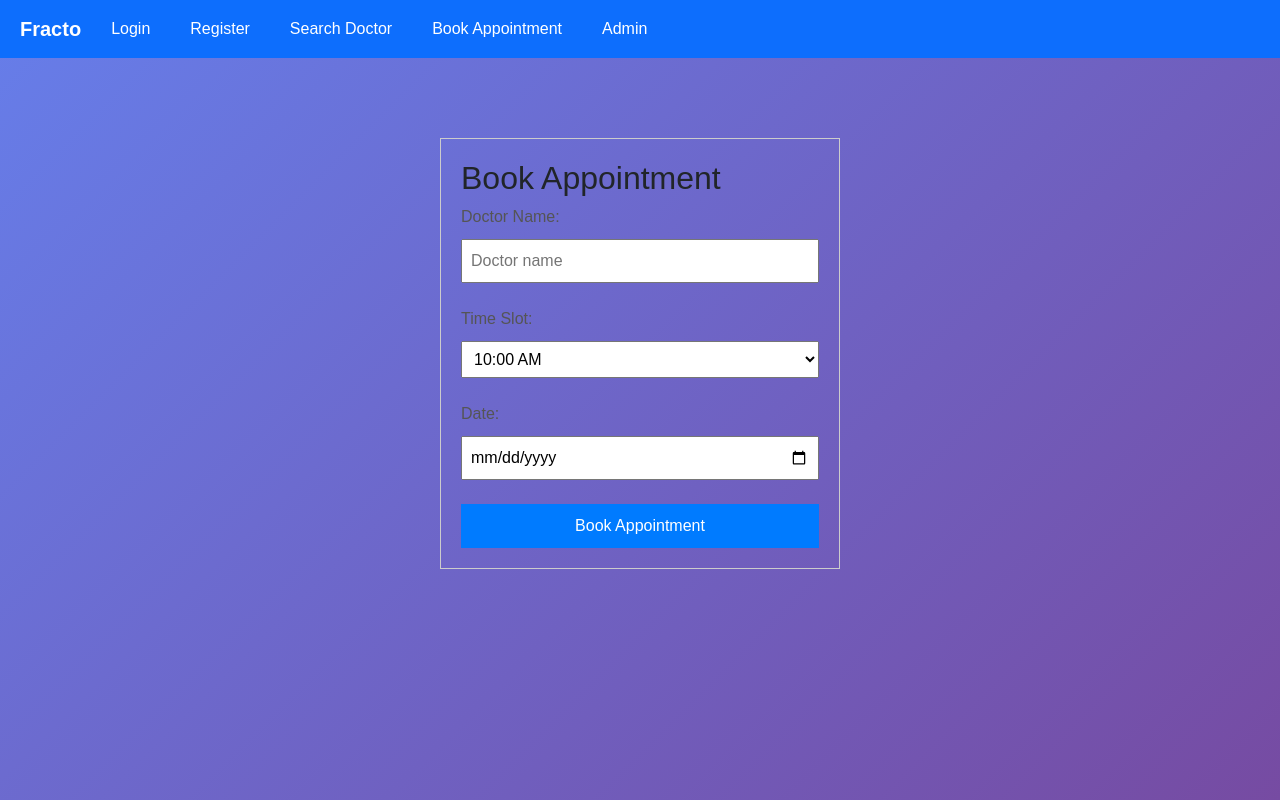
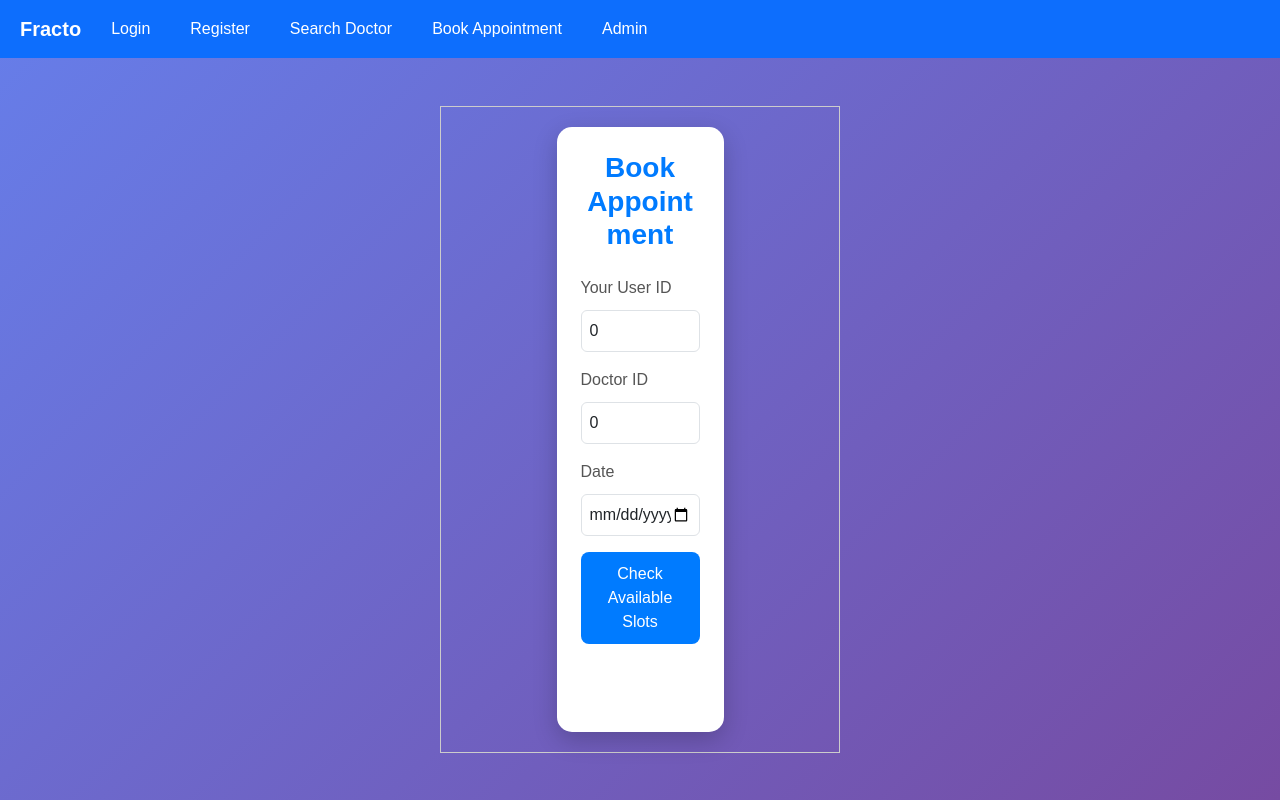
Before and after one commit to Mansi-Aditya/Fracto, an Angular app in the folder fracto-frontend/: page /book in a window 1280 px wide. Built offline with nearby package versions, Linux system fonts and the light colour scheme.

Commit message:
add book appointment feature sprint 2

```diff
--- a/fracto-frontend/src/app/pages/book-appointment/book-appointment.component.html
+++ b/fracto-frontend/src/app/pages/book-appointment/book-appointment.component.html
@@ -1,25 +1,46 @@
-<div class="container">
-  <h2>Book Appointment</h2>
+<div class="container mt-5">
+  <div class="row justify-content-center">
+    <div class="col-md-6">
+      <div class="card p-4">
+        <h3 class="text-center mb-4">Book Appointment</h3>
 
-  <label>Doctor Name:</label>
-  <input type="text" placeholder="Doctor name" />
+        <div class="mb-3">
+          <label>Your User ID</label>
+          <input type="number" class="form-control" [(ngModel)]="userId" placeholder="Enter your user id" />
+        </div>
 
-  <br><br>
+        <div class="mb-3">
+          <label>Doctor ID</label>
+          <input type="number" class="form-control" [(ngModel)]="doctorId" placeholder="Enter doctor id" />
+        </div>
 
-  <label>Time Slot:</label>
-  <select>
-    <option>10:00 AM</option>
-    <option>11:00 AM</option>
-    <option>02:00 PM</option>
-    <option>04:00 PM</option>
-  </select>
+        <div class="mb-3">
+          <label>Date</label>
+          <input type="date" class="form-control" [(ngModel)]="appointmentDate" />
+        </div>
 
-  <br><br>
+        <button class="btn btn-secondary w-100 mb-3" (click)="getSlots()">
+          Check Available Slots
+        </button>
 
-  <label>Date:</label>
-  <input type="date" />
+        @if (availableSlots().length > 0) {
+          <div class="mb-3">
+            <label>Select Time Slot</label>
+            <select class="form-control" [(ngModel)]="timeSlot">
+              <option value="">-- Select a slot --</option>
+              @for (slot of availableSlots(); track slot) {
+                <option [value]="slot">{{slot}}</option>
+              }
+            </select>
+          </div>
+          <button class="btn btn-primary w-100" (click)="bookAppointment()">
+            Book Appointment
+          </button>
+        }
 
-  <br><br>
-
-  <button>Book Appointment</button>
+        <p style="color:red" class="mt-2">{{errorMessage()}}</p>
+        <p style="color:green" class="mt-2">{{successMessage()}}</p>
+      </div>
+    </div>
+  </div>
 </div>
--- a/fracto-frontend/src/app/pages/book-appointment/book-appointment.component.ts
+++ b/fracto-frontend/src/app/pages/book-appointment/book-appointment.component.ts
@@ -1,9 +1,89 @@
-import { Component } from '@angular/core';
+import { Component, inject, signal } from '@angular/core';
+import { CommonModule } from '@angular/common';
+import { FormsModule } from '@angular/forms';
+import { HttpClient } from '@angular/common/http';
 
 @Component({
   selector: 'app-book-appointment',
   standalone: true,
+  imports: [CommonModule, FormsModule],
   templateUrl: './book-appointment.component.html',
   styleUrls: ['./book-appointment.component.css']
 })
-export class BookAppointmentComponent { }
+export class BookAppointmentComponent {
+
+  doctorId = 0;
+  userId = 0;
+  appointmentDate = '';
+  timeSlot = '';
+  availableSlots = signal<any[]>([]);
+  successMessage = signal('');
+  errorMessage = signal('');
+
+  private http = inject(HttpClient);
+  private apiUrl = 'https://localhost:7096/api';
+
+  getSlots() {
+    if (this.doctorId == 0) {
+      this.errorMessage.set('Please enter a Doctor ID.');
+      return;
+    }
+    if (this.appointmentDate == '') {
+      this.errorMessage.set('Please select a date.');
+      return;
+    }
+
+    this.errorMessage.set('');
+
+    const formattedDate = new Date(this.appointmentDate).toISOString().split('T')[0];
+
+    this.http.get<any[]>(
+      `${this.apiUrl}/Appointment/slots?doctorId=${this.doctorId}&date=${formattedDate}`
+    ).subscribe({
+      next: (response) => {
+        this.availableSlots.set(response);
+        if (response.length == 0) {
+          this.errorMessage.set('No slots available for this date.');
+        }
+      },
+      error: () => {
+        this.errorMessage.set('Could not fetch slots.');
+      }
+    });
+  }
+
+  bookAppointment() {
+    if (this.userId == 0) {
+      this.errorMessage.set('Please enter your User ID.');
+      return;
+    }
+    if (this.timeSlot == '') {
+      this.errorMessage.set('Please select a time slot.');
+      return;
+    }
+
+    this.errorMessage.set('');
+    this.successMessage.set('');
+
+    const formattedDate = new Date(this.appointmentDate).toISOString().split('T')[0];
+
+    const appointment = {
+      userId: this.userId,
+      doctorId: this.doctorId,
+      appointmentDate: formattedDate,
+      timeSlot: this.timeSlot,
+      status: 'Pending'
+    };
+
+    this.http.post(`${this.apiUrl}/Appointment`, appointment, { responseType: 'text' }).subscribe({
+      next: () => {
+        this.successMessage.set('Appointment booked successfully!');
+        this.availableSlots.set([]);
+        this.timeSlot = '';
+      },
+      error: () => {
+        this.errorMessage.set('Could not book appointment. Slot may already be taken.');
+      }
+    });
+  }
+}
--- a/fracto-frontend/src/app/pages/login/login.component.html
+++ b/fracto-frontend/src/app/pages/login/login.component.html
@@ -1,6 +1,6 @@
 <div class="container mt-5">
   <div class="row justify-content-center">
-    <div class="col-md-5">
+    <div class="col-md-6">
       <div class="card p-4">
         <h3 class="text-center mb-4">Login</h3>
 
```
Also changed, not shown: 14 other files (tests, documents, lock files or other folders).
